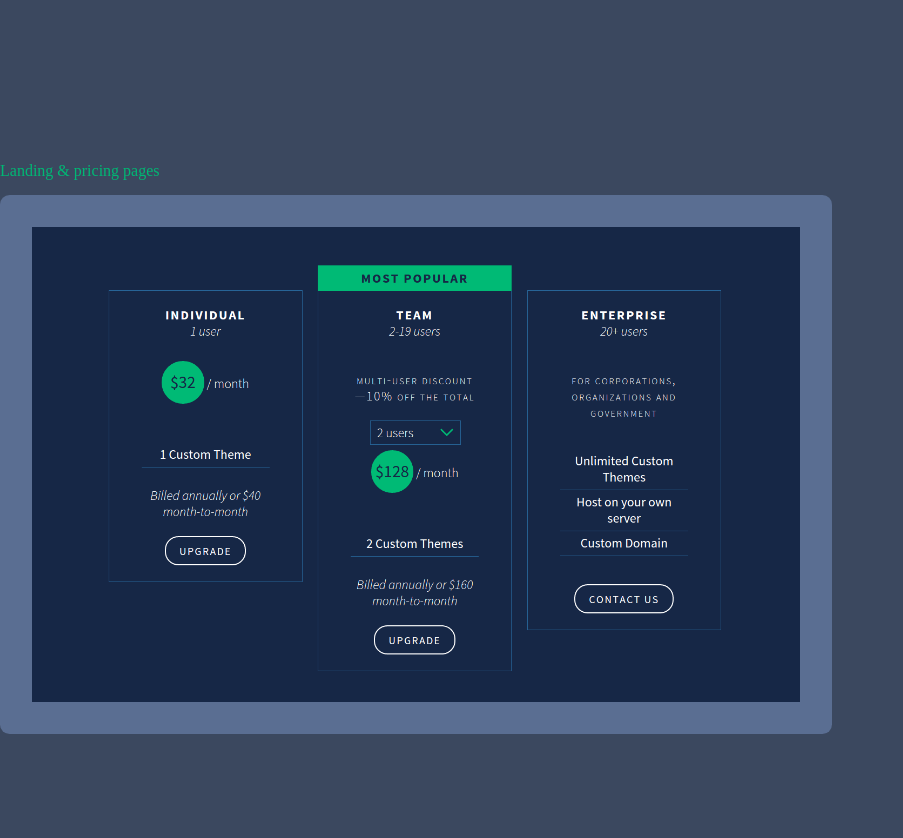
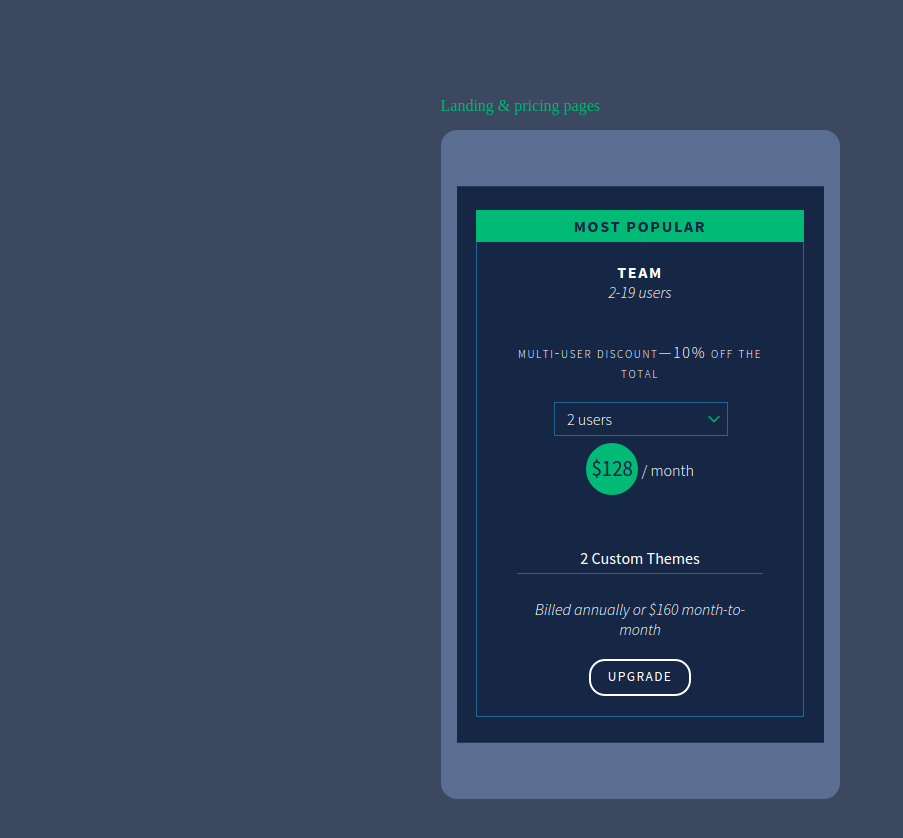
Before and after one commit to metamn/scr, a Jekyll site: the page built from index.html, in a window 1280 px wide. Shown: the top 838 px of the page, without its empty margins (0-903 px from the left). Built offline with Jekyll 4.4.1, drawn with Linux system fonts in a browser that asks for light colours; nearby versions of some CDN libraries.

Commit message:
Mobile portrait done

```diff
--- a/assets/styles/screen.css
+++ b/assets/styles/screen.css
@@ -23,5 +23,9 @@ html body #works { height: 100vh; position: relative; }
 html body #works h3 { display: none; }
 html body #works article { position: absolute; background: lightgrey; width: 95vw; height: 95vh; margin: 2.5vh 2.5vw; }
 html body #works article#iorad { background: #3B485F; width: 100vw; height: 100vh; margin: 0; display: -webkit-box; /* OLD - iOS 6-, Safari 3.1-6 */ display: -moz-box; /* OLD - Firefox 19- (buggy but mostly works) */ display: -ms-flexbox; /* TWEENER - IE 10 */ display: -webkit-flex; /* NEW - Chrome */ display: flex; /* NEW, Spec - Opera 12.1, Firefox 20+ */ -webkit-box-direction: normal; -moz-box-direction: normal; -webkit-box-orient: vertical; -moz-box-orient: vertical; -webkit-flex-direction: column; -ms-flex-direction: column; flex-direction: column; -webkit-box-pack: center; -ms-flex-pack: center; -webkit-justify-content: center; -moz-justify-content: center; justify-content: center; -webkit-box-align: center; -ms-flex-align: center; -webkit-align-items: center; -moz-align-items: center; align-items: center; }
-html body #works article#iorad figure img { width: 60%; padding: 2.5vw; background: #5A6E92; -moz-border-radius: 0.75vw; -webkit-border-radius: 0.75vw; border-radius: 0.75vw; }
+html body #works article#iorad figure { /*
+img { width: 60%; border: 2.5vw solid #5A6E92; @include border-radius(.75vw);
+}
+*/ }
+html body #works article#iorad figure img { background: #5A6E92; padding: 6.25vh 1.25vw; -moz-border-radius: 1.25vw; -webkit-border-radius: 1.25vw; border-radius: 1.25vw; }
 html body #works article#iorad p { color: #00b874; }
--- a/index.html
+++ b/index.html
@@ -16,7 +16,7 @@ title: Home
       <p>
         &nbsp;
       </p>
-      <img src="{{ site.url }}/assets/images/iorad-pricing-frontpage.png">
+      <img src="{{ site.url }}/assets/images/iorad-pricing-frontpage-mobile.png">
     </figure>
   </article>
 </section>
```
Also changed, not shown: assets/styles/pages/_default.scss (+11 -3 lines), assets/images/desktop-scatter-1.png (deleted), assets/images/iorad-pricing-frontpage-mobile.png (added), 4 other files.
